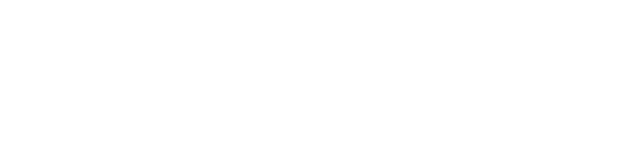
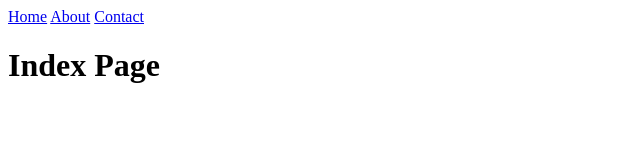
Before and after one commit to Thazin555/weekend-june-git, a plain HTML site: page index.html in a window 1280 px wide. Shown: the whole page, without its empty margins (0-640 px from the left). Drawn offline with Linux system fonts and the light colour scheme.

Commit message:
all linked

```diff
--- a/index.html
+++ b/index.html
@@ -4,8 +4,18 @@
     <meta charset="UTF-8">
     <meta name="viewport" content="width=device-width, initial-scale=1.0">
     <title>Document</title>
+    <link rel="stylesheet" href="./css/style.css">
 </head>
 <body>
 
+    <nav>
+        <a href="./index.html">Home</a>
+        <a href="./about.html">About</a>
+        <a href="./contact.html">Contact</a>
+    </nav>
+
+    <h1>Index Page</h1>
+
+    <script src="./js/app.js"></script>
 </body>
 </html>
```
